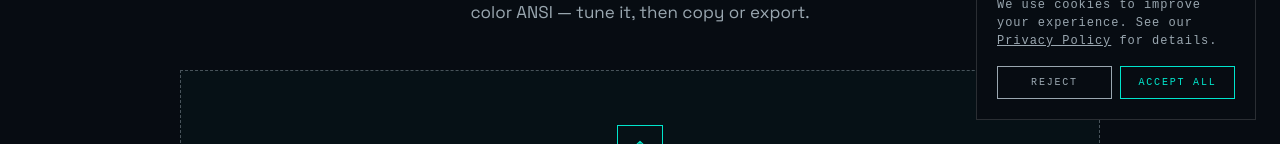
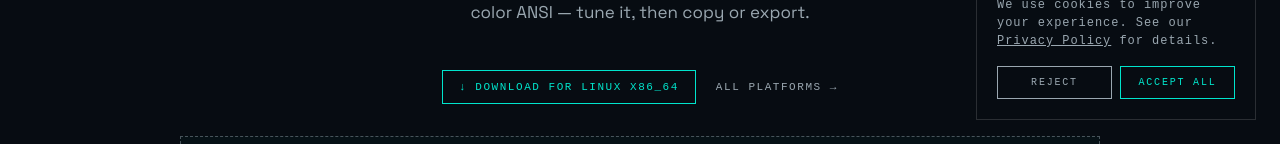
Before and after one commit to c0dezer019/Image2-Web, a Next.js app: page / in a window 1280 px wide. Shown: the part 656-800 px from the top of the page. Built offline with nearby package versions, Linux system fonts and the light colour scheme; no server answers.

Commit message:
feat(page): add CliDownload between header and DropZone

```diff
--- a/app/page.tsx
+++ b/app/page.tsx
@@ -7,6 +7,7 @@ import { OutputHeader } from "@/components/OutputHeader";
 import { OutputCanvas } from "@/components/OutputCanvas";
 import { VersionFooter } from "@/components/VersionFooter";
 import { Footer } from "@/components/Footer";
+import { CliDownload } from "@/components/CliDownload";
 import { BG_HEX, COLORS, FONT_MONO } from "@/lib/theme";
 import { convertImage, effectiveFontSize, getAutoParams } from "@/lib/convert";
 import { getImageDimensions } from "@/lib/image-dimensions";
@@ -340,6 +341,8 @@ export default function Home() {
           </p>
         </header>
 
+        <CliDownload />
+
         <DropZone fileName={file?.name ?? null} onFile={handleFile} onError={setError} />
 
         <ControlsBar
```
